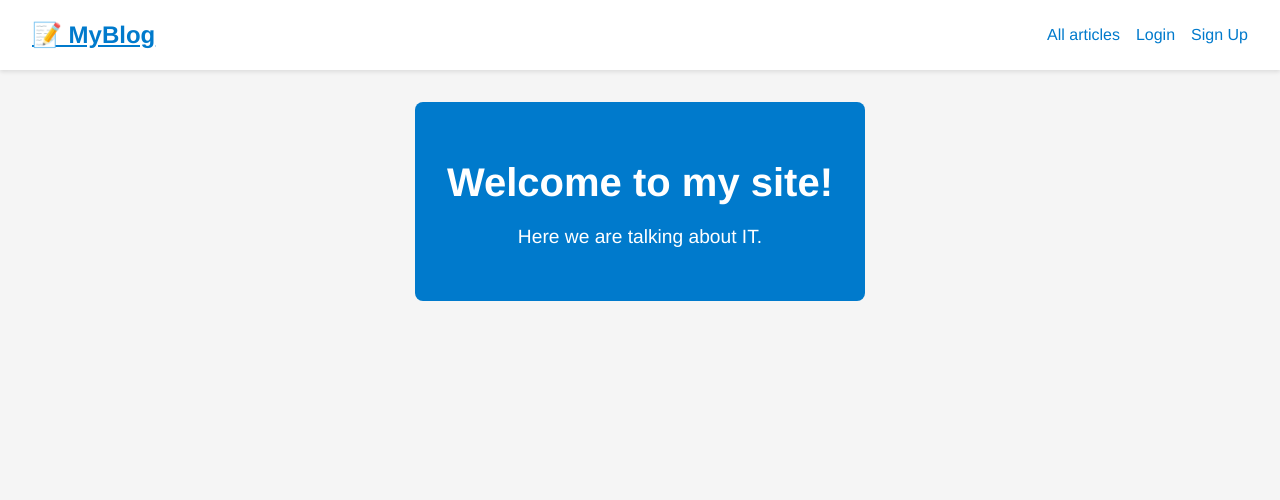
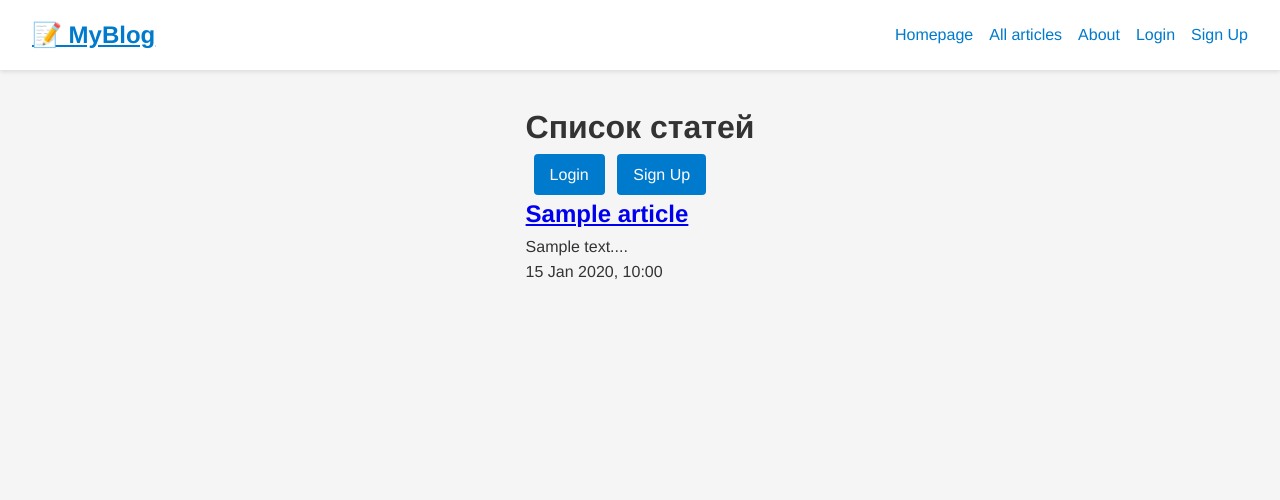
Before and after one commit to theilyasik/Blog_609-31_KanmurzaevIA, a Django app: page / in a window 1280 px wide. Shown: the top 500 px of the page. Run offline with Django 5.2, Linux system fonts and the light colour scheme; tables that the repository leaves empty hold one stand-in row (values such as "Sample post").

Commit message:
accounts

```diff
--- a/mysite/accounts/templates/accounts/login.html
+++ b/mysite/accounts/templates/accounts/login.html
@@ -1,12 +1,16 @@
 {% extends "base_layout.html" %}
+{% load static %}
 {% block title %}Login{% endblock title %}
 
 {% block content %}
   <div class="login-page">
     <h1>Login</h1>
-    <form class="form" method="post" action="{% url 'login' %}">
+    <form class="form" method="post" action="{% url 'accounts:login' %}">
       {% csrf_token %}
       {{ form.as_p }}
+        {% if request.GET.next %}
+        <input type="hidden" name="text" value="{{ request.GET.next }}">
+        {% endif %}
       <button type="submit">Log in</button>
     </form>
   </div>
--- a/mysite/accounts/templates/accounts/signup.html
+++ b/mysite/accounts/templates/accounts/signup.html
@@ -4,7 +4,7 @@
 {% block content %}
   <div class="signup-page">
     <h1>Sign Up</h1>
-    <form class="form" method="post" action="{% url 'signup' %}">
+    <form class="form" method="post" action="{% url 'accounts:signup' %}">
       {% csrf_token %}
       {{ form.as_p }}
       <button type="submit">Sign up</button>
--- a/mysite/accounts/urls.py
+++ b/mysite/accounts/urls.py
@@ -1,5 +1,7 @@
 from django.urls import path
 from . import views
+
+app_name = 'accounts'
 
 urlpatterns = [
     path('signup/', views.signup_view, name='signup'),
--- a/mysite/accounts/views.py
+++ b/mysite/accounts/views.py
@@ -1,7 +1,7 @@
 from django.contrib.auth import login, logout
 from django.contrib.auth.forms import UserCreationForm, AuthenticationForm
 from django.http import HttpResponseRedirect
-from django.shortcuts import render
+from django.shortcuts import render, redirect
 
 
 def signup_view(request):
@@ -21,7 +21,9 @@ def login_view(request):
         if form.is_valid():
             user = form.get_user()
             login(request, user)
-            return HttpResponseRedirect('/articles/')
+            if 'next' in request.POST:
+                return redirect(request.POST['next'])
+            return redirect('articles:article_list')
     else:
         form = AuthenticationForm()
     return render(request, 'accounts/login.html', {'form': form})
--- a/mysite/articles/admin.py
+++ b/mysite/articles/admin.py
@@ -2,4 +2,7 @@ from django.contrib import admin
 from .models import Article
 
 # Register your models here.
+class ArticleAdmin(admin.ModelAdmin):
+    exclude = ('slug',)
+
 admin.site.register(Article)
--- a/mysite/articles/apps.py
+++ b/mysite/articles/apps.py
@@ -4,3 +4,6 @@ from django.apps import AppConfig
 class ArticlesConfig(AppConfig):
     default_auto_field = 'django.db.models.BigAutoField'
     name = 'articles'
+
+def ready(self):
+    import articles.signals
--- a/mysite/articles/models.py
+++ b/mysite/articles/models.py
@@ -1,11 +1,18 @@
+from django.contrib.auth.models import User
 from django.db import models
+
+from django.conf import settings
+
 
 class Article(models.Model):
     title   = models.CharField(max_length=200)
-    slug    = models.SlugField()
+    slug    = models.SlugField(unique=True, blank=True)
     body    = models.TextField()
     date    = models.DateTimeField(auto_now_add=True)
     thumbnail = models.ImageField(upload_to="images/", blank=True)
+    author = models.ForeignKey(settings.AUTH_USER_MODEL,
+        default=None, on_delete=models.CASCADE
+       )
 
     def __str__(self):
         return self.title
--- a/mysite/articles/templates/articles/article_list.html
+++ b/mysite/articles/templates/articles/article_list.html
@@ -1,27 +1,30 @@
 {% extends "base_layout.html" %}
-{% block title %}Список статей{% endblock title %}
+{% block title %}Список статей{% endblock %}
 
 {% block content %}
-  <div class="auth-buttons">
+  <div class="list-header">
+    <h1>Список статей</h1>
     {% if user.is_authenticated %}
-      <form action="{% url 'logout' %}" method="post" style="display:inline;">
-        {% csrf_token %}
-        <button type="submit" class="btn btn-logout">Logout</button>
-      </form>
+      <a href="{% url 'articles:article_create' %}" class="btn btn--primary">Создать статью</a>
     {% else %}
-      <a class="btn btn-login" href="{% url 'login' %}">Login</a>
-      <a class="btn btn-signup" href="{% url 'signup' %}">Sign Up</a>
+      <a href="{% url 'accounts:login' %}" class="btn btn--ghost">Login</a>
+      <a href="{% url 'accounts:signup' %}" class="btn btn--primary">Sign Up</a>
     {% endif %}
   </div>
 
-  <h1 class="text-center mt-1">Список статей</h1>
-  <div class="articles">
-    {% for element in articles %}
-      <article class="article_item">
-        <h2><a href="{% url 'article_detail' slug=element.slug %}">{{ element.title }}</a></h2>
-        <p>{{ element.snippet }}</p>
-        <time>{{ element.date|date:"d M Y, H:i" }}</time>
-      </article>
+  <div class="articles-grid">
+    {% for article in articles %}
+      <div class="card">
+        <h2 class="card__title">
+          <a href="{% url 'articles:article_detail' slug=article.slug %}">
+            {{ article.title }}
+          </a>
+        </h2>
+        <p class="card__snippet">{{ article.snippet }}</p>
+        <time class="card__date">{{ article.date|date:"d M Y, H:i" }}</time>
+      </div>
+    {% empty %}
+      <p>Статей пока нет.</p>
     {% endfor %}
   </div>
-{% endblock content %}
+{% endblock %}
--- a/mysite/articles/urls.py
+++ b/mysite/articles/urls.py
@@ -1,7 +1,10 @@
 from django.urls import path
 from . import views
 
+app_name = 'articles'
+
 urlpatterns = [
-    path('',            views.article_list, name='article_list'),
+    path('',            views.article_list, name='homepage'),
+    path('create/', views.article_create, name='article_create'),
     path('<slug:slug>/', views.article_item, name='article_detail'),
 ]
--- a/mysite/articles/views.py
+++ b/mysite/articles/views.py
@@ -1,4 +1,7 @@
-from django.shortcuts import render
+from django.contrib.auth.decorators import login_required
+from django.shortcuts import render, redirect
+
+from . import forms
 from .models import Article
 
 def article_list(request):
@@ -12,3 +15,16 @@ def article_item(request, slug):
     return render(request, 'articles/article_item.html', {
         'article': article
     })
+
+@login_required(login_url='accounts:login')
+def article_create(request):
+    if request.method == 'POST':
+        form = forms.CreateArticle(request.POST, request.FILES)
+        if form.is_valid():
+            instance = form.save(commit=False)
+            instance.author = request.user
+            instance.save()
+            return redirect('homepage')
+    else:
+        form = forms.CreateArticle()
+    return render(request, 'articles/article_create.html', context={'form': form})
--- a/mysite/mysite/settings.py
+++ b/mysite/mysite/settings.py
@@ -40,7 +40,7 @@ INSTALLED_APPS = [
     'django.contrib.messages',
     'django.contrib.staticfiles',
 
-    'articles',
+    'articles.apps.ArticlesConfig',
     'accounts'
 ]
 
--- a/mysite/mysite/urls.py
+++ b/mysite/mysite/urls.py
@@ -20,11 +20,12 @@ from django.contrib import admin
 from django.urls import path, include
 
 from . import views
+from articles import views as article_views
 
 urlpatterns = [
     path('admin/', admin.site.urls),
-    path('', views.homepage),
-    path('about/', views.about),
+    path('', article_views.article_list, name='homepage'),
+    path('about/', views.about, name='about'),
     path('articles/', include('articles.urls')),
     path('accounts/', include('accounts.urls')),
 ]
--- a/mysite/templates/base_layout.html
+++ b/mysite/templates/base_layout.html
@@ -11,18 +11,31 @@
   <header class="site-header">
     <!-- Логотип: ведёт на список статей -->
     <div class="logo">
-      <a href="{% url 'article_list' %}">📝 MyBlog</a>
+        <a href="{% url 'homepage' %}">📝 MyBlog</a>
     </div>
 
     <!-- Навигация -->
     <nav class="site-nav">
   <ul>
-    <li><a href="{% url 'article_list' %}">All articles</a></li>
+    <li>
+        <a href="{% url 'homepage' %}">Homepage</a>
+    </li>
+    <li>
+        <a href="{% url 'homepage' %}">All articles</a>
+    </li>
+    <li>
+        <a href="{% url 'about' %}">About</a>
+    </li>
     {% if user.is_authenticated %}
-      <li><a href="{% url 'logout' %}">Logout</a></li>
+      <li>
+          <form class="form" action="{% url 'accounts:logout' %}" method="post">
+              {% csrf_token %}
+              <button type="submit">Logout</button>
+          </form>
+      </li>
     {% else %}
-      <li><a href="{% url 'login' %}">Login</a></li>
-      <li><a href="{% url 'signup' %}">Sign Up</a></li>
+      <li><a href="{% url 'accounts:login' %}">Login</a></li>
+      <li><a href="{% url 'accounts:signup' %}">Sign Up</a></li>
     {% endif %}
   </ul>
 </nav>
```
Also changed, not shown: mysite/articles/forms.py (added, +8 -0 lines), mysite/articles/signals.py (added, +13 -0 lines), mysite/articles/templates/articles/article_create.html (added, +11 -0 lines), mysite/articles/templates/articles/article_item.html (+17 -3 lines), mysite/articles/migrations/0003_article_author_alter_article_slug.py (added), mysite/articles/migrations/0004_alter_article_slug.py (added), mysite/articles/migrations/0005_alter_article_author.py (added).
